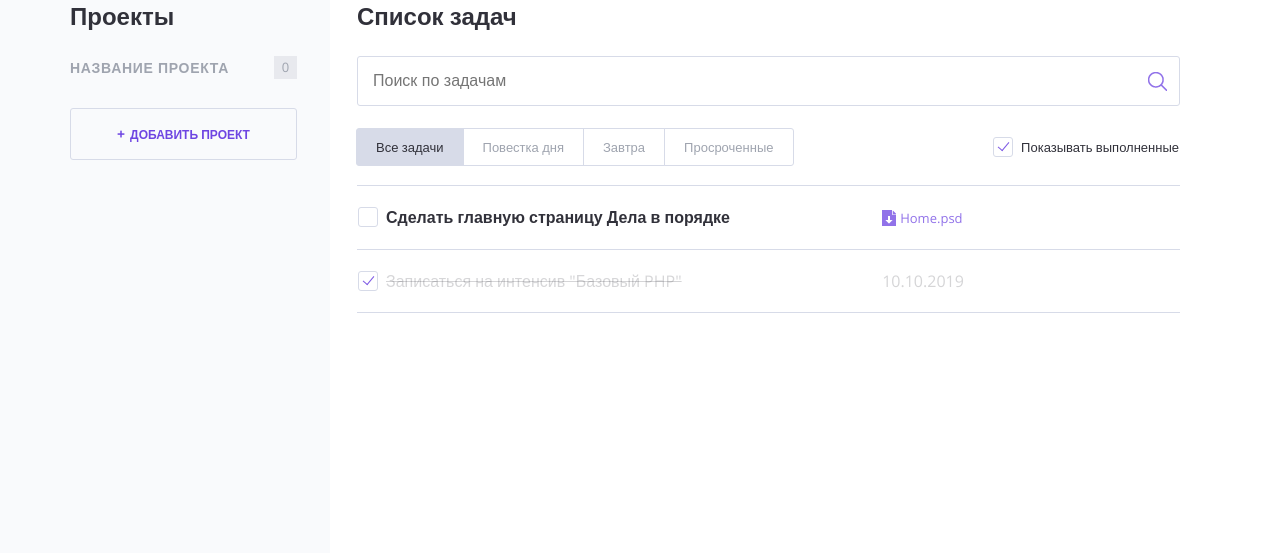
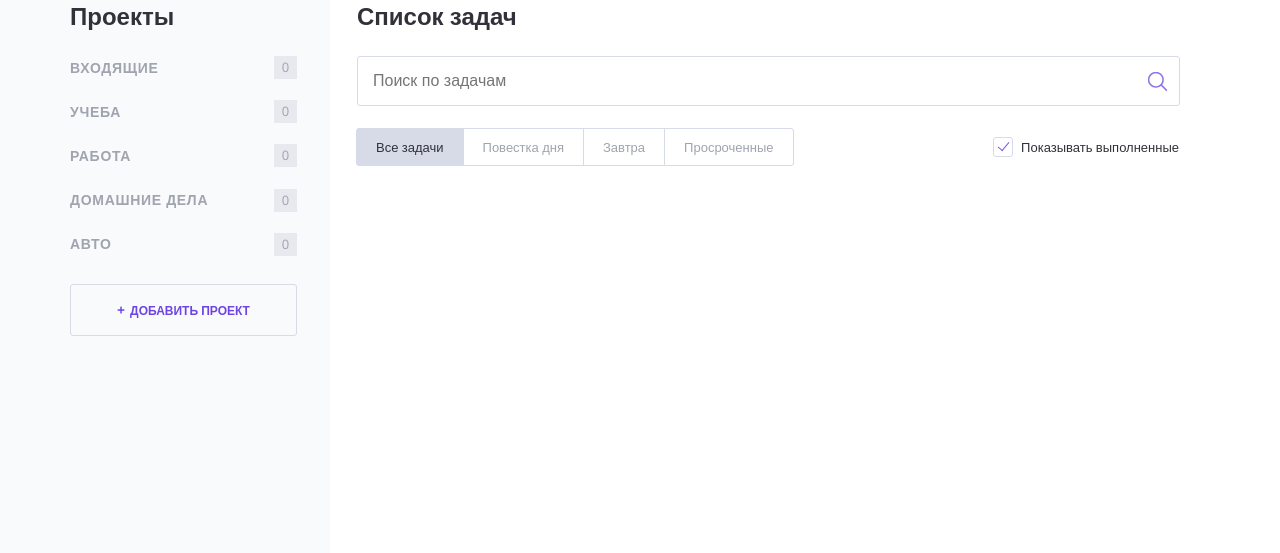
Before and after one commit to karachev/198655-doingsdone, a PHP site: page / in a window 1280 px wide. Shown: the part 93-646 px from the top of the page. Run offline with PHP 8.4, Linux system fonts and the light colour scheme.

Commit message:
Добавляет итерацию по массивам

```diff
--- a/index.php
+++ b/index.php
@@ -1,6 +1,53 @@
 <?php
 // показывать или нет выполненные задачи
 $show_complete_tasks = rand(0, 1);
+
+$projects = [
+    "Входящие",
+    "Учеба",
+    "Работа",
+    "Домашние дела",
+    "Авто"
+];
+
+$tasks = [
+    [
+        'name' => 'Собеседование в IT компании',
+        'date' => '01.12.2019',
+        'category' => 'Работа',
+        'done' => false,
+    ],
+    [
+        'name' => 'Выполнить тестовое задание',
+        'date' => '25.12.2019',
+        'category' => 'Работа',
+        'done' => false,
+    ],
+    [
+        'name' => 'Сделать задание первого раздела',
+        'date' => '21.12.2019',
+        'category' => 'Учеба',
+        'done' => true,
+    ],
+    [
+        'name' => 'Встреча с другом',
+        'date' => '22.12.2019',
+        'category' => 'Входящие',
+        'done' => false,
+    ],
+    [
+        'name' => 'Купить корм для кота',
+        'date' => null,
+        'category' => 'Домашние дела',
+        'done' => false,
+    ],
+    [
+        'name' => 'Заказать пиццу',
+        'date' => null,
+        'category' => 'Домашние дела',
+        'done' => false,
+    ],
+];
 ?>
 <!DOCTYPE html>
 <html lang="ru">
@@ -46,10 +93,12 @@
 
                 <nav class="main-navigation">
                     <ul class="main-navigation__list">
+                        <?php foreach ($projects as $project): ?>
                             <li class="main-navigation__list-item">
-                            <a class="main-navigation__list-item-link" href="#">Название проекта</a>
+                                <a class="main-navigation__list-item-link" href="#"><?= $project; ?></a>
                                 <span class="main-navigation__list-item-count">0</span>
                             </li>
+                        <?php endforeach; ?>
                     </ul>
                 </nav>
 
@@ -81,11 +130,14 @@
                 </div>
 
                 <table class="tasks">
-                    <tr class="tasks__item task">
+                    <?php foreach ($tasks as $key => $task): ?>
+                        <? if (!$task['done'] && !$show_complete_tasks): ?>
+                            <tr class="tasks__item task <?= $task['done'] ? 'task--completed' : ''; ?>">
                                 <td class="task__select">
                                     <label class="checkbox task__checkbox">
-                                <input class="checkbox__input visually-hidden task__checkbox" type="checkbox" value="1">
-                                <span class="checkbox__text">Сделать главную страницу Дела в порядке</span>
+                                        <input class="checkbox__input visually-hidden task__checkbox" type="checkbox"
+                                               value="1">
+                                        <span class="checkbox__text"><?= $task['name']; ?></span>
                                     </label>
                                 </td>
 
@@ -93,22 +145,10 @@
                                     <a class="download-link" href="#">Home.psd</a>
                                 </td>
 
-                        <td class="task__date"></td>
+                                <td class="task__date"><?= $task['date'] ? $task['date'] : 'Нет'; ?></td>
                             </tr>
-                    <? if ($show_complete_tasks == 1): ?>
-                        <tr class="tasks__item task task--completed">
-                            <td class="task__select">
-                                <label class="checkbox task__checkbox">
-                                    <input class="checkbox__input visually-hidden" type="checkbox" checked>
-                                    <span class="checkbox__text">Записаться на интенсив "Базовый PHP"</span>
-                                </label>
-                            </td>
-                            <td class="task__date">10.10.2019</td>
-
-                            <td class="task__controls">
-                            </td>
-                        </tr>
-                    <? endif ?>
+                        <? endif; ?>
+                    <?php endforeach; ?>
                 </table>
             </main>
         </div>
```
Lines whose indentation alone changed are shown as unchanged.
